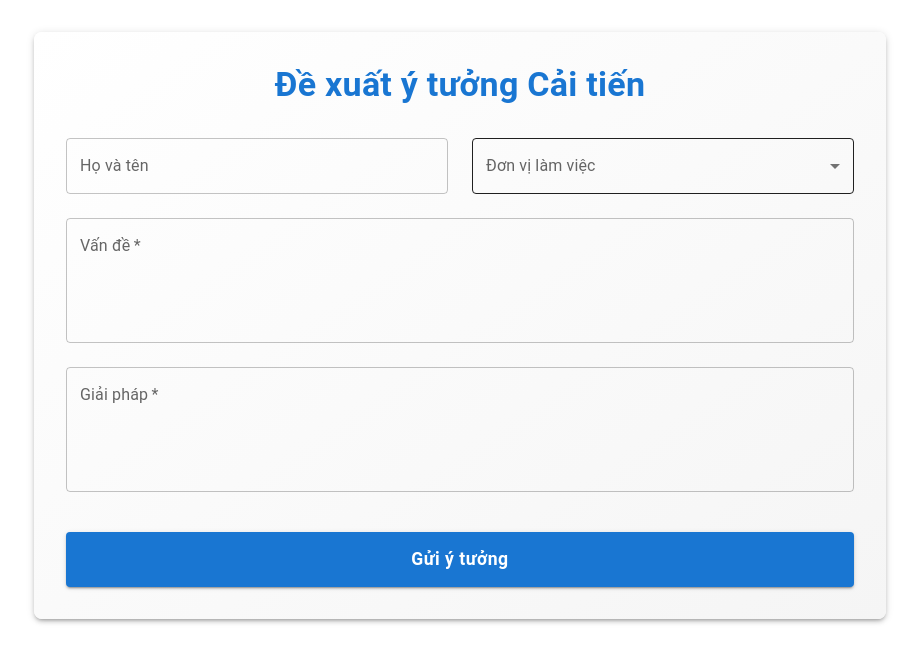
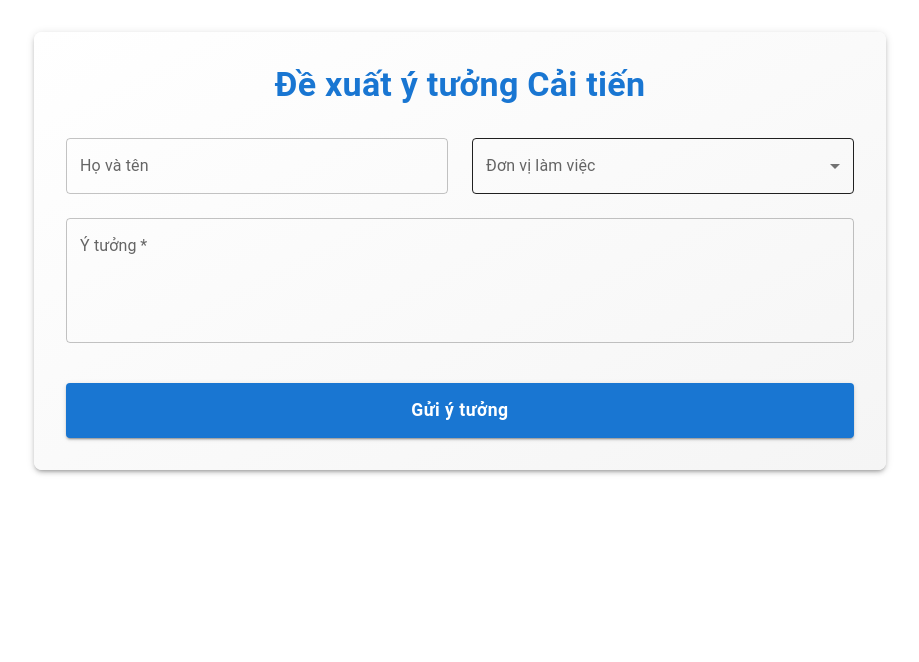
Before and after one commit to TongDucDuy03/idea-managment, a React (Create React App) app: page / in a window 1280 px wide. Shown: the top 662 px of the page, without its empty margins (180-1099 px from the left). Built offline with nearby package versions, Linux system fonts and the light colour scheme.

Commit message:
ẩn cột vấn đề

```diff
--- a/src/components/AdminDashboard.tsx
+++ b/src/components/AdminDashboard.tsx
@@ -255,7 +255,7 @@ const AdminDashboard: React.FC = () => {
     },
     {
       field: 'idea',
-      headerName: 'Vấn đề',
+      headerName: 'Ý tưởng',
       width: 300,
       renderCell: (params) => (
         <div style={{ whiteSpace: 'normal', wordWrap: 'break-word' }}>
@@ -263,16 +263,16 @@ const AdminDashboard: React.FC = () => {
         </div>
       )
     },
-    {
-      field: 'solution',
-      headerName: 'Giải pháp',
-      width: 300,
-      renderCell: (params) => (
-        <div style={{ whiteSpace: 'normal', wordWrap: 'break-word' }}>
-          {params.value}
-        </div>
-      )
-    },
+    // {
+    //   field: 'solution',
+    //   headerName: 'Giải pháp',
+    //   width: 300,
+    //   renderCell: (params) => (
+    //     <div style={{ whiteSpace: 'normal', wordWrap: 'break-word' }}>
+    //       {params.value}
+    //     </div>
+    //   )
+    // },
     {
       field: 'isPaid',
       headerName: 'Đã thanh toán',
--- a/src/components/IdeaForm.tsx
+++ b/src/components/IdeaForm.tsx
@@ -237,7 +237,7 @@ const IdeaForm: React.FC = () => {
             <Grid item xs={12}>
               <TextField
                 name="idea"
-                label="Vấn đề"
+                label="Ý tưởng"
                 value={formData.idea}
                 onChange={handleChange}
                 required
@@ -255,13 +255,12 @@ const IdeaForm: React.FC = () => {
                 }}
               />
             </Grid>
-            <Grid item xs={12}>
+            <Grid item xs={12} style={{ display: 'none' }}>
               <TextField
                 name="solution"
                 label="Giải pháp"
                 value={formData.solution}
                 onChange={handleChange}
-                required
                 fullWidth
                 multiline
                 rows={4}
```
